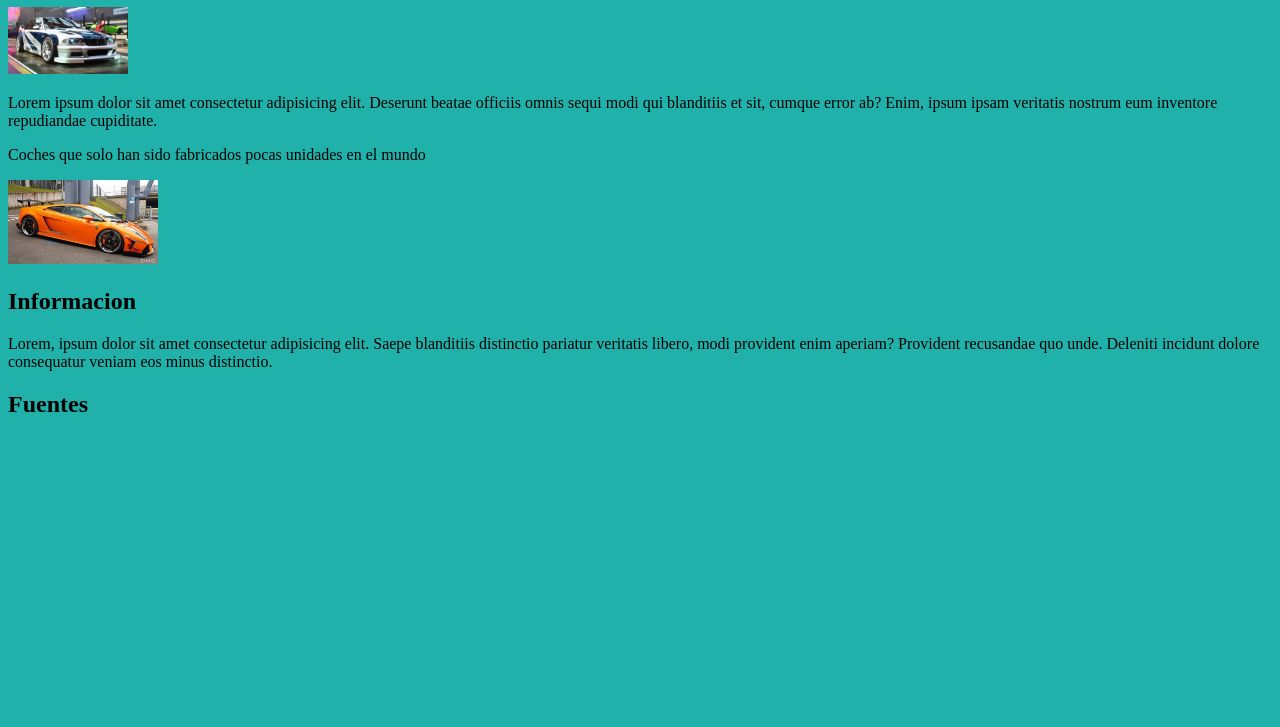
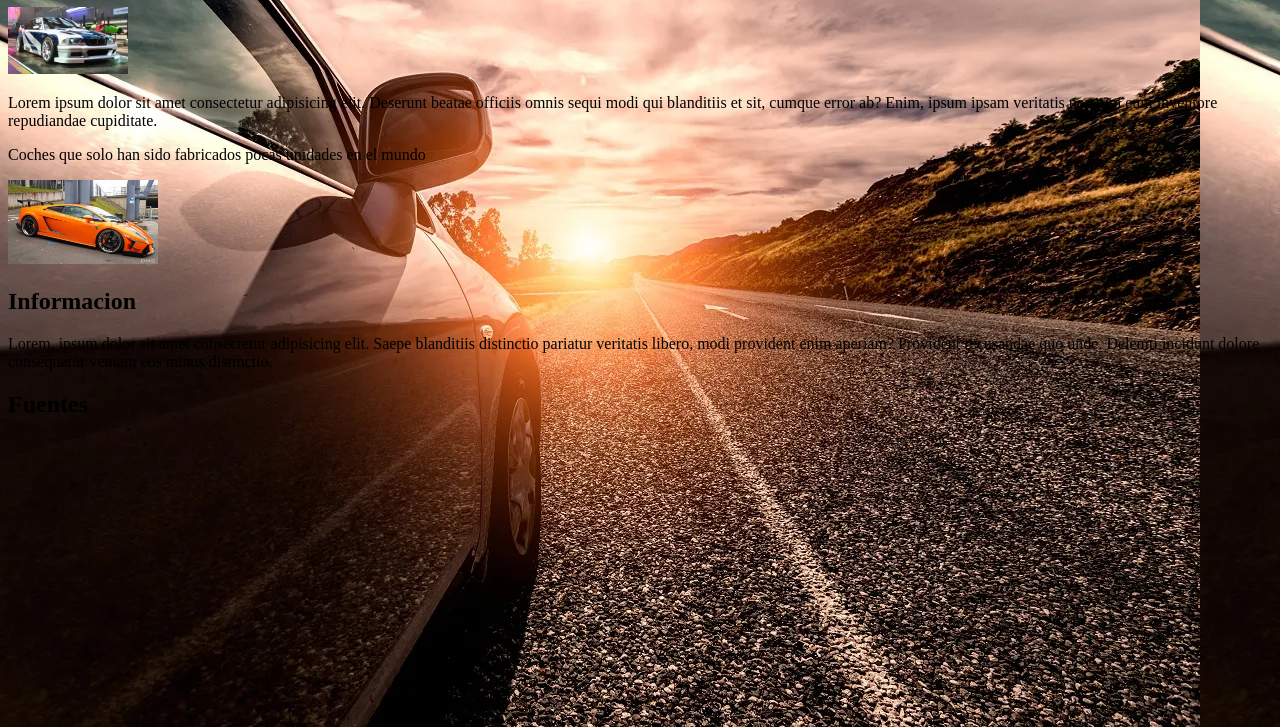
Before and after one commit to Josemix-08/Josemix-08.github.io, a plain HTML site: page index.html in a window 1280 px wide. Shown: the part 73-800 px from the top of the page. Drawn offline with Linux system fonts and the light colour scheme.

Commit message:
Add files via upload

```diff
--- a/estilosIndex.css
+++ b/estilosIndex.css
@@ -1,4 +1,7 @@
-body{background-color: lightseagreen;
+body{background-color: rgb(40, 69, 68);
+    background-image:url(/imagenes/backgroun\ car.webp)
+
 }
 h1{text-decoration: underline red dashed;
+
 }
```
Also changed, not shown: imagenes/backgroun car.webp (added).
